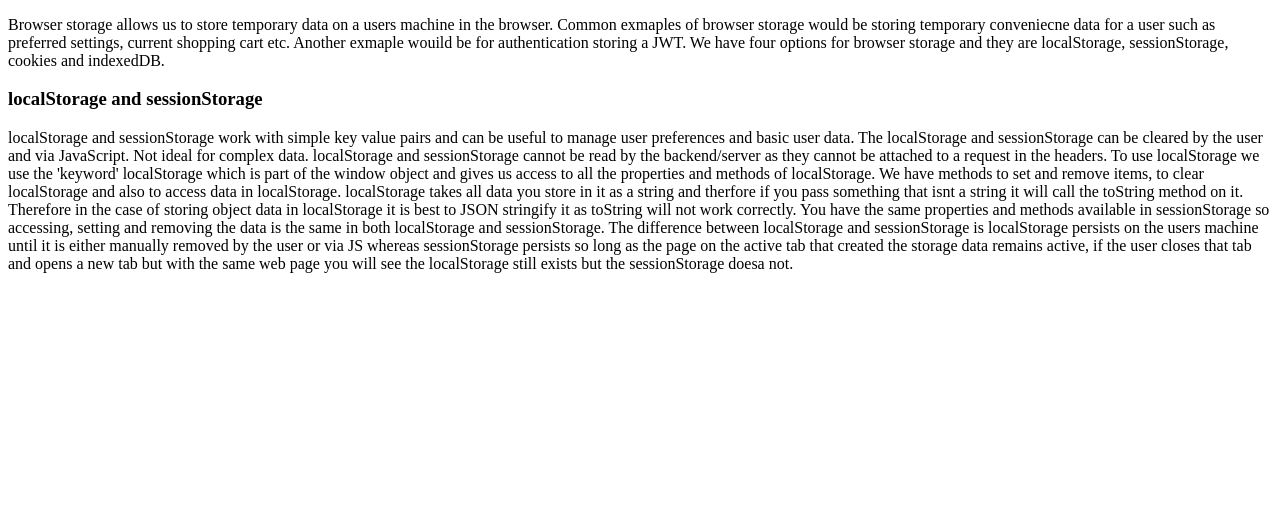
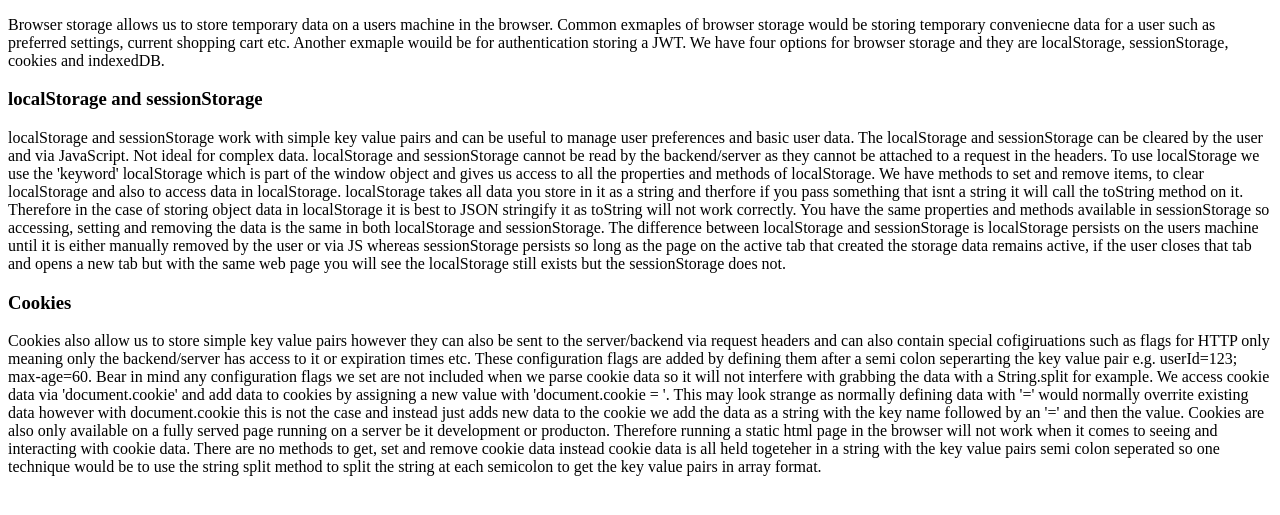
Before and after one commit to Adam-Harte/JavaScript-browser-storage, a plain HTML site: page index.html in a window 1280 px wide. Shown: the part 105-620 px from the top of the page. Drawn offline with Linux system fonts and the light colour scheme.

Commit message:
cookies added

```diff
--- a/index.html
+++ b/index.html
@@ -38,7 +38,31 @@
 			user or via JS whereas sessionStorage persists so long as the page on the
 			active tab that created the storage data remains active, if the user
 			closes that tab and opens a new tab but with the same web page you will
-			see the localStorage still exists but the sessionStorage doesa not.
+			see the localStorage still exists but the sessionStorage does not.
+		</p>
+		<h3>Cookies</h3>
+		<p>
+			Cookies also allow us to store simple key value pairs however they can
+			also be sent to the server/backend via request headers and can also
+			contain special cofigiruations such as flags for HTTP only meaning only
+			the backend/server has access to it or expiration times etc. These
+			configuration flags are added by defining them after a semi colon
+			seperarting the key value pair e.g. userId=123; max-age=60. Bear in mind
+			any configuration flags we set are not included when we parse cookie data
+			so it will not interfere with grabbing the data with a String.split for
+			example. We access cookie data via 'document.cookie' and add data to
+			cookies by assigning a new value with 'document.cookie = '. This may look
+			strange as normally defining data with '=' would normally overrite
+			existing data however with document.cookie this is not the case and
+			instead just adds new data to the cookie we add the data as a string with
+			the key name followed by an '=' and then the value. Cookies are also only
+			available on a fully served page running on a server be it development or
+			producton. Therefore running a static html page in the browser will not
+			work when it comes to seeing and interacting with cookie data. There are
+			no methods to get, set and remove cookie data instead cookie data is all
+			held togeteher in a string with the key value pairs semi colon seperated
+			so one technique would be to use the string split method to split the
+			string at each semicolon to get the key value pairs in array format.
 		</p>
 	</body>
 </html>
```
Also changed, not shown: app.js (+14 -0 lines).
